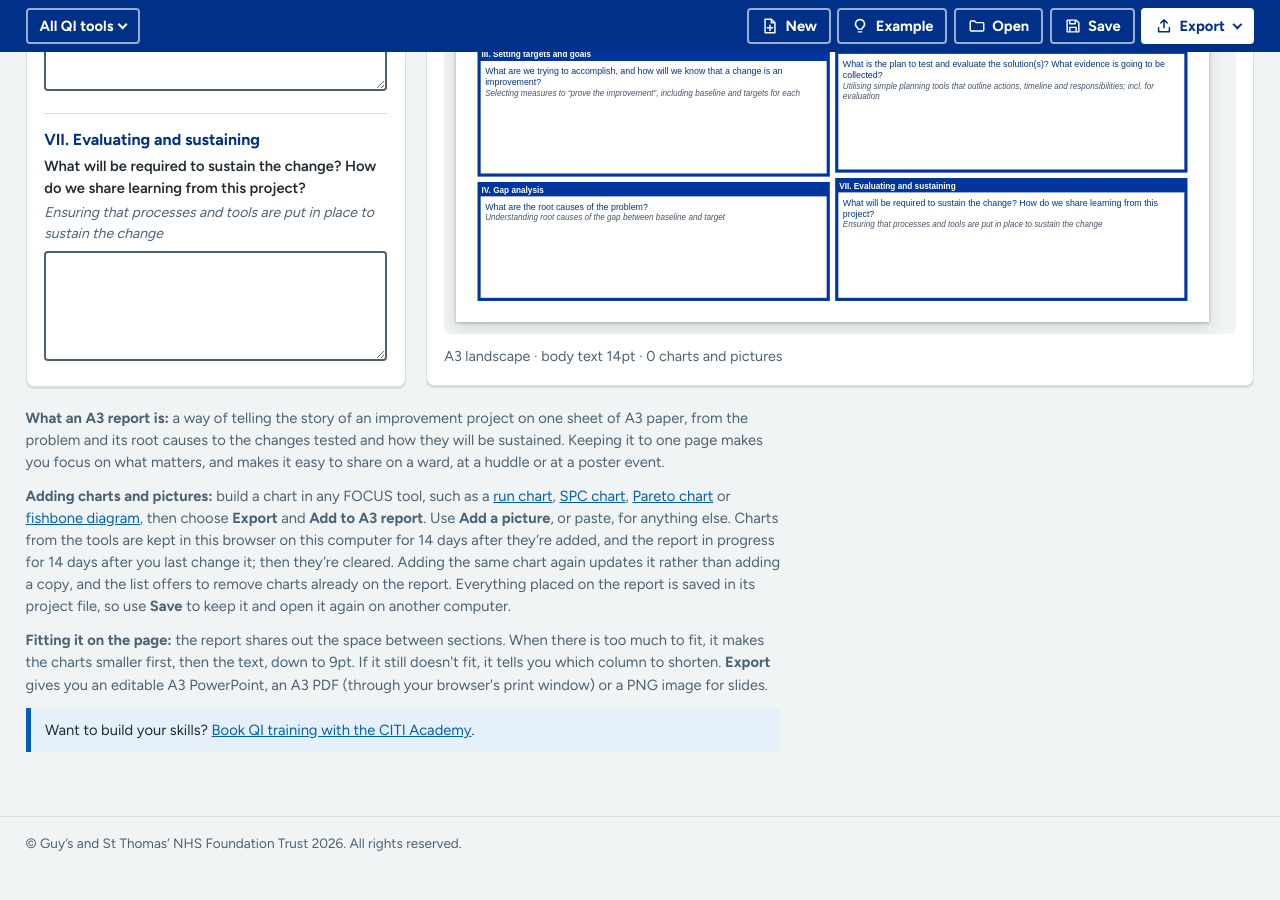
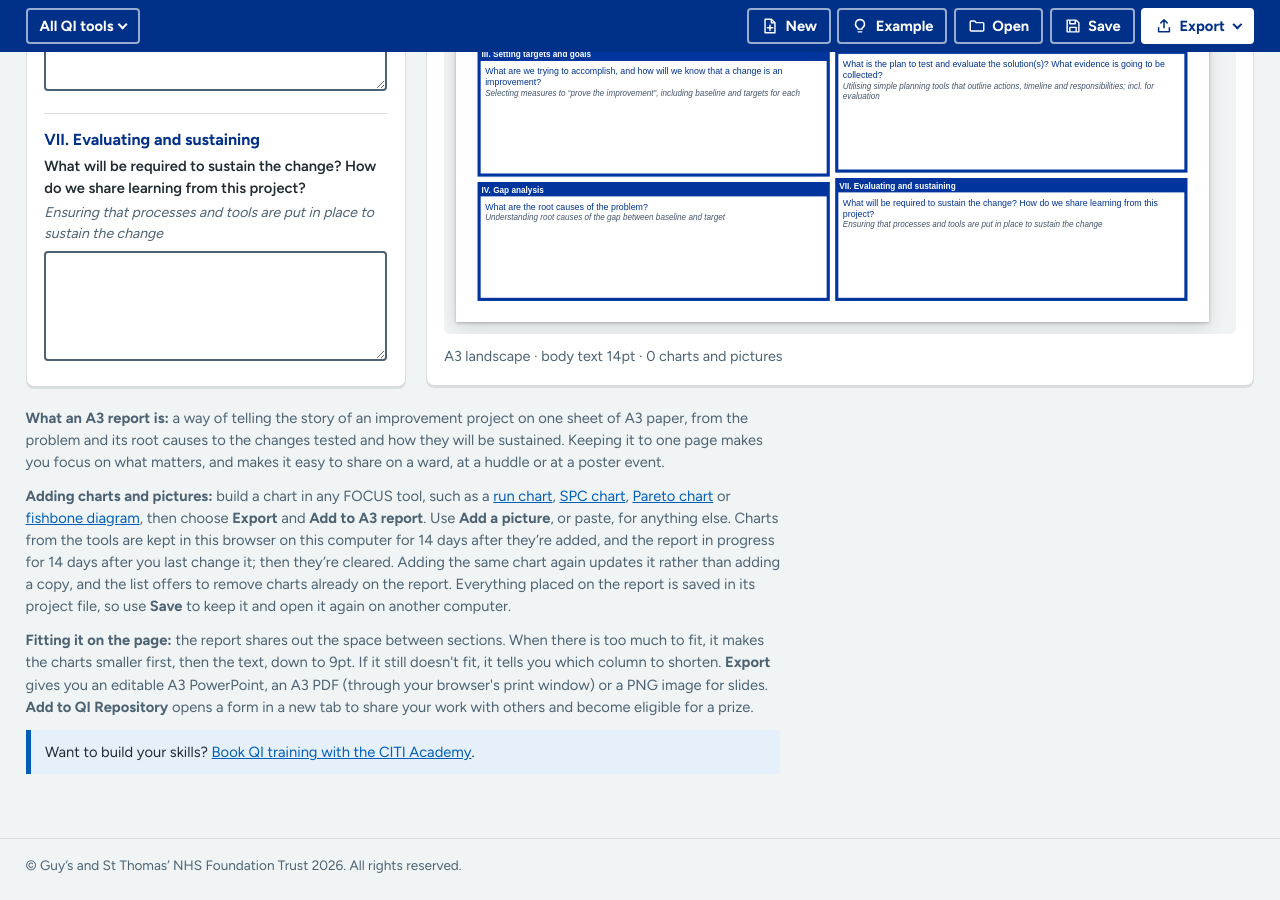
Before and after one commit to PerrinShanks-Cogito/IntegratedQiTools, a Jekyll site: the page built from a3_report/index.html, in a window 1280 px wide and 900 px high, scrolled down 2923 px. Built offline with Jekyll 4.4.1, drawn with Linux system fonts in a browser that asks for light colours; before the commit the page ends 3800 px from its top, so only the background shows below that.

Commit message:
A3 report: add 'Add to QI Repository' to the export menu
Opens the QI Repository submission form in a new tab, with the note
'Share your work with others and become eligible for a prize'.

Co-Authored-By: Claude Opus 5.5 <noreply@anthropic.com>
Claude-Session: https://claude.ai/code/session_01CcqVco2J5joVg3JTz2nkmK

```diff
--- a/a3_report/app.js
+++ b/a3_report/app.js
@@ -833,6 +833,7 @@
   }
 
   /* ---------- exports ---------- */
+  const QI_REPOSITORY = 'https://forms.cloud.microsoft/e/d2zGXMfmRe';
   const slug = () => ((val('projectName') || val('reportTitle') || 'a3 report').toLowerCase().replace(/[^a-z0-9]+/g, '-').replace(/^-|-$/g, '').slice(0, 60) || 'a3-report');
   function svgOut() { render(); return last.svg; }
   function toPng() {
@@ -868,7 +869,9 @@
       try { await navigator.clipboard.write([new ClipboardItem({ 'image/png': toPng() })]); FocusActions.say('Report copied. Paste it into PowerPoint or Word.'); }
       catch (e) { FocusActions.say('Your browser couldn’t copy the image. Use PNG image instead.'); }
     },
-    print: printReport
+    print: printReport,
+    // Opens the QI Repository submission form in a new tab. Nothing is sent from here.
+    repository: () => { window.open(QI_REPOSITORY, '_blank', 'noopener'); }
   };
 
   /* ---------- events and start ---------- */
@@ -888,7 +891,8 @@
       { type: 'print', label: 'Print or save as PDF', hint: 'A3, from your browser’s print window', run: EXPORTS.print },
       { type: 'png', run: EXPORTS.png, hint: 'A3 at 300 dpi, for slides and documents' },
       { type: 'svg', run: EXPORTS.svg },
-      { type: 'copyimg', run: EXPORTS.copyimg }
+      { type: 'copyimg', run: EXPORTS.copyimg },
+      { type: 'qi_repository', label: 'Add to QI Repository', hint: 'Share your work with others and become eligible for a prize', run: EXPORTS.repository }
     ])
   });
 
--- a/a3_report/index.html
+++ b/a3_report/index.html
@@ -224,7 +224,7 @@ body.ft-full{overflow:hidden}
 <section class="notes" aria-label="About A3 reports">
   <p><b>What an A3 report is:</b> a way of telling the story of an improvement project on one sheet of A3 paper, from the problem and its root causes to the changes tested and how they will be sustained. Keeping it to one page makes you focus on what matters, and makes it easy to share on a ward, at a huddle or at a poster event.</p>
   <p><b>Adding charts and pictures:</b> build a chart in any FOCUS tool, such as a <a href="{{ '/run_chart/' | relative_url }}">run chart</a>, <a href="{{ '/spc_tool/' | relative_url }}">SPC chart</a>, <a href="{{ '/pareto_chart/' | relative_url }}">Pareto chart</a> or <a href="{{ '/fishbone_diagram/' | relative_url }}">fishbone diagram</a>, then choose <b>Export</b> and <b>Add to A3 report</b>. Use <b>Add a picture</b>, or paste, for anything else. Charts from the tools are kept in this browser on this computer for 14 days after they’re added, and the report in progress for 14 days after you last change it; then they’re cleared. Adding the same chart again updates it rather than adding a copy, and the list offers to remove charts already on the report. Everything placed on the report is saved in its project file, so use <b>Save</b> to keep it and open it again on another computer.</p>
-  <p><b>Fitting it on the page:</b> the report shares out the space between sections. When there is too much to fit, it makes the charts smaller first, then the text, down to 9pt. If it still doesn't fit, it tells you which column to shorten. <b>Export</b> gives you an editable A3 PowerPoint, an A3 PDF (through your browser's print window) or a PNG image for slides.</p>
+  <p><b>Fitting it on the page:</b> the report shares out the space between sections. When there is too much to fit, it makes the charts smaller first, then the text, down to 9pt. If it still doesn't fit, it tells you which column to shorten. <b>Export</b> gives you an editable A3 PowerPoint, an A3 PDF (through your browser's print window) or a PNG image for slides. <b>Add to QI Repository</b> opens a form in a new tab to share your work with others and become eligible for a prize.</p>
   <div class="notice">Want to build your skills? <a href="https://coh.gstt.nhs.uk/course/view.php?id=3199" target="_blank" rel="noopener">Book QI training with the CITI Academy</a>.</div>
 </section>
 
```
